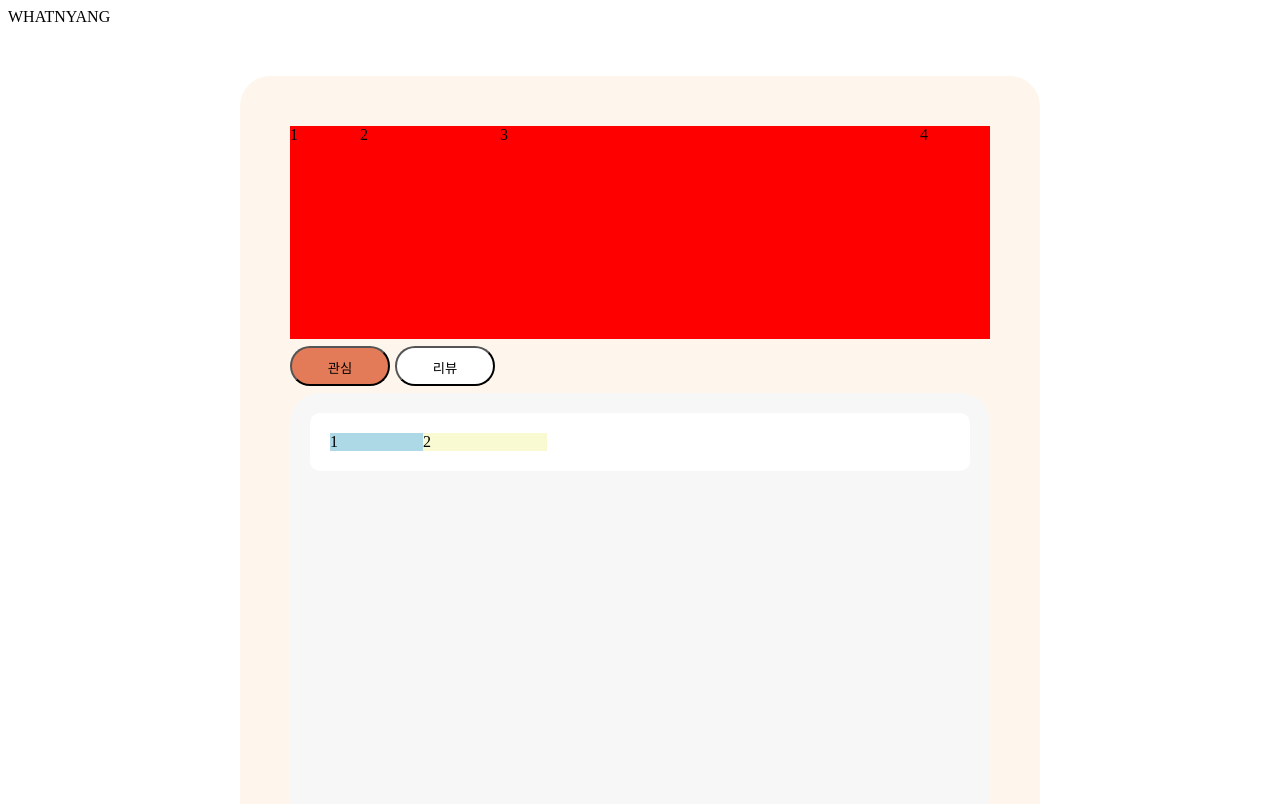
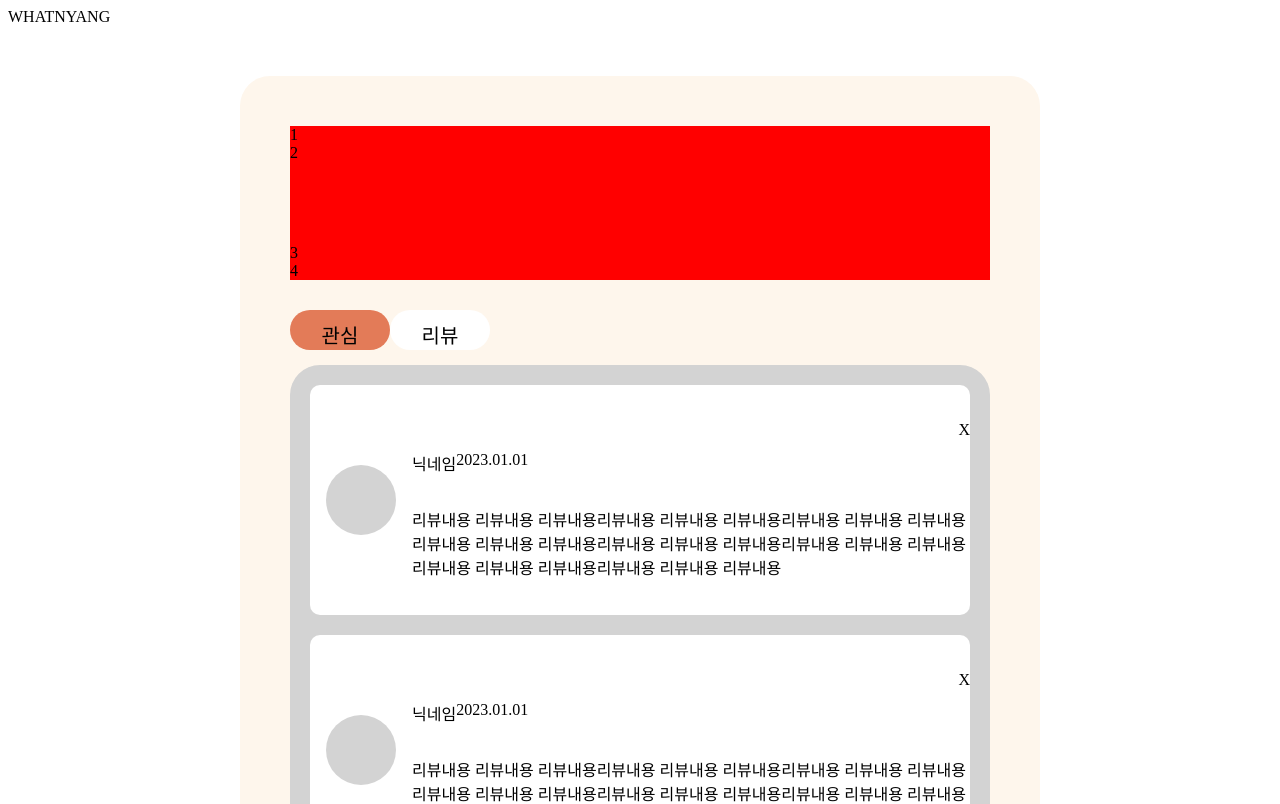
Before and after one commit to WhatNyang/88project, a React (Create React App) app: page / in a window 1280 px wide. Shown: the top 804 px of the page. Built offline with nearby package versions, Linux system fonts and the light colour scheme.

Commit message:
ui: #2 mypage ui 작업(미완성)

```diff
--- a/src/pages/Mypage.tsx
+++ b/src/pages/Mypage.tsx
@@ -15,16 +15,54 @@ const Mypage = () => {
           <div>4</div>
         </StyledDivOne>
         <StyledDivTwo>
-          <StyledButtonLikes>관심</StyledButtonLikes>
-          <StyledButtonReview>리뷰</StyledButtonReview>
+          <button>관심</button>
+          <button>리뷰</button>
         </StyledDivTwo>
         <StyledDivThree>
-          <StyledDivReviewFoamContainer>
-            <StyledDivReviewFoamProfileImage>1</StyledDivReviewFoamProfileImage>
-            <StyledDivReviewFoamProfileTextContainer>
-              2
-            </StyledDivReviewFoamProfileTextContainer>
-          </StyledDivReviewFoamContainer>
+          <StyledDivReviewFoamMainContainer>
+            <StyledDivReviewFoamImgContainer>
+              <div></div>
+            </StyledDivReviewFoamImgContainer>
+            <StyledDivReviewFoamContentsContainer>
+              <div>
+                <p>X</p>
+              </div>
+              <div>
+                <p>닉네임</p>
+                <p>2023.01.01</p>
+              </div>
+              <div>
+                <p>
+                  리뷰내용 리뷰내용 리뷰내용리뷰내용 리뷰내용 리뷰내용리뷰내용
+                  리뷰내용 리뷰내용리뷰내용 리뷰내용 리뷰내용리뷰내용 리뷰내용
+                  리뷰내용리뷰내용 리뷰내용 리뷰내용리뷰내용 리뷰내용
+                  리뷰내용리뷰내용 리뷰내용 리뷰내용
+                </p>
+              </div>
+            </StyledDivReviewFoamContentsContainer>
+          </StyledDivReviewFoamMainContainer>
+          <StyledDivReviewFoamMainContainer>
+            <StyledDivReviewFoamImgContainer>
+              <div></div>
+            </StyledDivReviewFoamImgContainer>
+            <StyledDivReviewFoamContentsContainer>
+              <div>
+                <p>X</p>
+              </div>
+              <div>
+                <p>닉네임</p>
+                <p>2023.01.01</p>
+              </div>
+              <div>
+                <p>
+                  리뷰내용 리뷰내용 리뷰내용리뷰내용 리뷰내용 리뷰내용리뷰내용
+                  리뷰내용 리뷰내용리뷰내용 리뷰내용 리뷰내용리뷰내용 리뷰내용
+                  리뷰내용리뷰내용 리뷰내용 리뷰내용리뷰내용 리뷰내용
+                  리뷰내용리뷰내용 리뷰내용 리뷰내용
+                </p>
+              </div>
+            </StyledDivReviewFoamContentsContainer>
+          </StyledDivReviewFoamMainContainer>
         </StyledDivThree>
       </StyledDivMain>
     </StyledDivContainer>
@@ -40,7 +78,6 @@ const StyledDivContainer = styled.div`
   margin-top: 100px;
 `;
 const StyledDivMain = styled.div`
-  display: grid;
   grid-template-rows: 0.4fr 0.1fr 1fr;
   grid-template-columns: repeat(1, 1fr);
   width: 700px;
@@ -53,7 +90,6 @@ const StyledDivMain = styled.div`
 `;
 
 const StyledDivOne = styled.div`
-  display: grid;
   grid-template-columns: 10% 20% 60% 10%;
 `;
 
@@ -63,47 +99,77 @@ const Profile = styled.div`
   background-size: cover;
   background-image: url(${BaseProfile});
 `;
+// 버튼항목
+const StyledDivTwo = styled.div`
+  margin-top: 30px;
+  margin-bottom: 15px;
 
-const StyledDivTwo = styled.div`
-  display: grid;
-  grid-template-columns: 15% 15%;
-  align-self: center;
-`;
-
-const StyledDivThree = styled.div`
-  background-color: #f7f7f7;
-  padding: 20px;
-  border-radius: 30px;
-`;
-const StyledButtonLikes = styled.button`
+  button:nth-child(1) {
     width: 100px;
     height: 40px;
+    font-size: 20px;
     background: #e37b58;
     border-radius: 30px;
     padding: 10px 30px;
-`;
+    border: none;
+  }
 
-const StyledButtonReview = styled.button`
+  button:nth-child(2) {
     width: 100px;
     height: 40px;
     background: #ffffff;
     border-radius: 30px;
     padding: 10px 30px;
+    border: none;
+    font-size: 20px;
+  }
 `;
 
-const StyledDivReviewFoamContainer = styled.div`
+// 리뷰창
+const StyledDivThree = styled.div`
   padding: 20px;
-  display: grid;
-  grid-template-columns: 15% 20%;
+  border-radius: 30px;
+  background-color: lightgray;
+  flex-direction: column;
+`;
+const StyledDivReviewFoamMainContainer = styled.div`
+  padding: 20px 0px 20px 0px;
   background-color: white;
   border-radius: 10px;
+  display: flex;
+  margin: 0px 0px 20px 0px;
+  div {
+  }
 `;
 
-const StyledDivReviewFoamProfileImage = styled.div`
-  background-color: lightblue;
+const StyledDivReviewFoamImgContainer = styled.div`
+  display: flex;
+  justify-content: center;
+  align-items: center;
+  margin: 1em;
+  div:nth-child(1) {
+    width: 70px;
+    height: 70px;
+    border-radius: 70%;
+    overflow: hidden;
+    background-color: lightgray;
+  }
 `;
 
-const StyledDivReviewFoamProfileTextContainer = styled.div`
-  background-color: lightgoldenrodyellow;
+const StyledDivReviewFoamContentsContainer = styled.div`
+  div:nth-child(1) {
+    display: flex;
+    justify-content: right;
+    height: 30px;
+  }
+
+  div:nth-child(2) {
+    display: flex 1;
+    flex-direction: column;
+  }
+
+  div:nth-child(3) {
+  }
 `;
+
 export default Mypage;
```
Also changed, not shown: image.d.ts (+4 -4 lines). Lines whose indentation alone changed are shown as unchanged.
